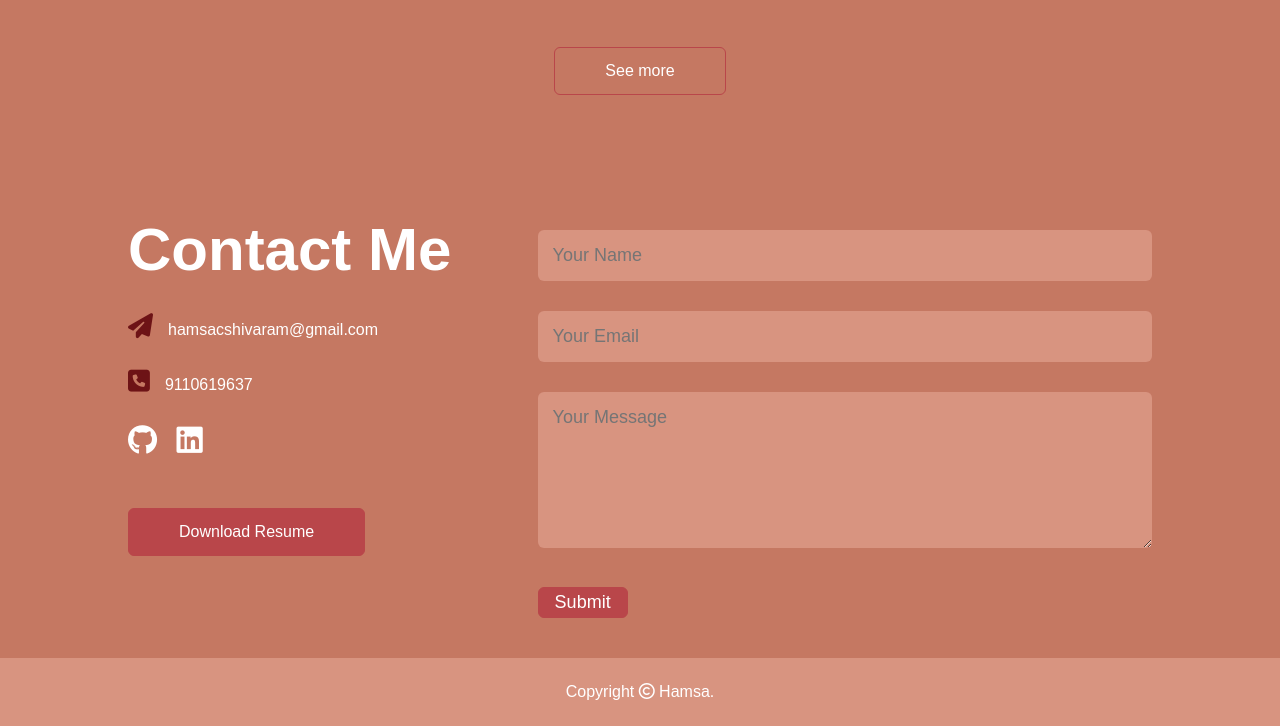
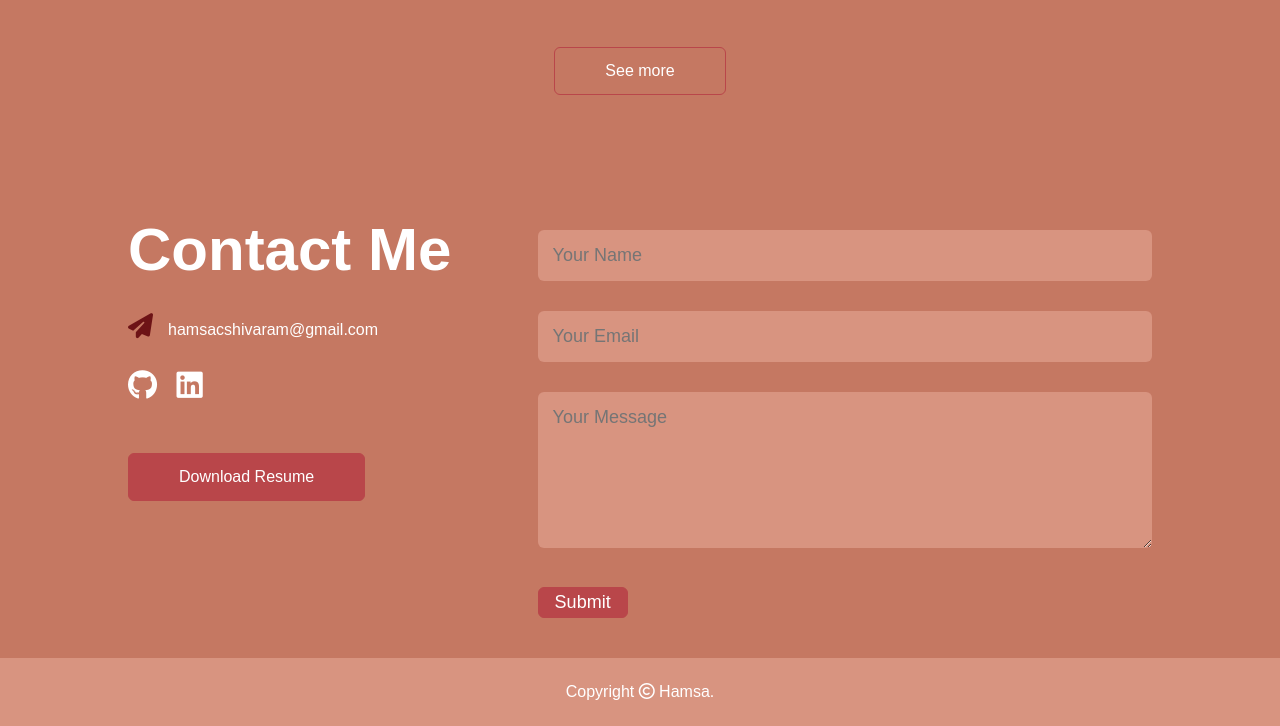
Before and after one commit to HamsaCS/Hamsa-portfolio, a plain HTML site: page Index.html in a window 1280 px wide. Shown: the part 3794-4520 px from the top of the page. Drawn offline with Linux system fonts and the light colour scheme.

Commit message:
number removed

```diff
--- a/Index.html
+++ b/Index.html
@@ -223,7 +223,7 @@
 
                     <h1 class="sub-title">Contact Me</h1>
                     <p><i class="fa-solid fa-paper-plane"></i>hamsacshivaram@gmail.com</p>
-                    <p><i class="fa-solid fa-square-phone"></i>9110619637</p>
+                    <!-- <p><i class="fa-solid fa-square-phone"></i>9110619637</p> -->
                     <div class="social-icons">
                         <a href="https://github.com/HamsaCS"><i class="fa-brands fa-github"></i></a>
                         <a href="http://linkedin.com/in/hamsa-cs-621a9627a"><i class="fa-brands fa-linkedin"></i></a>
```
